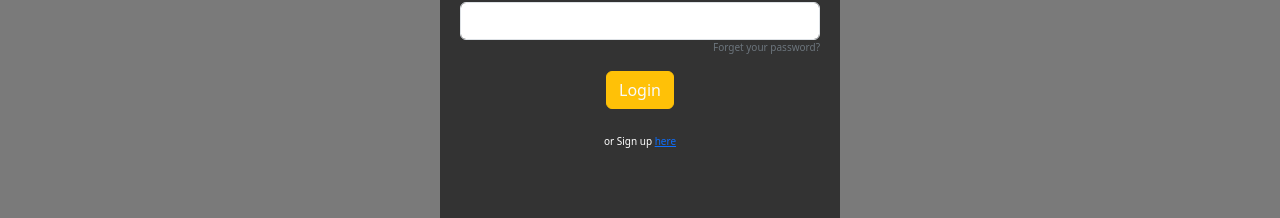
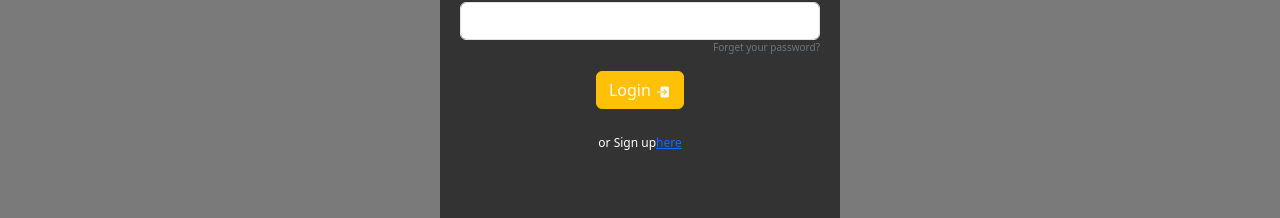
Before and after one commit to Saharat-GH/Register_App-master, a React (Vite) app: page /forgot in a window 1280 px wide. Both pictures are taken after a click on the button "Login". Shown: the part 344-562 px from the top of the page. Built offline with nearby package versions, Linux system fonts and the light colour scheme.

Commit message:
Fourth Commit 10/01

```diff
--- a/StyleComponent/Login.css
+++ b/StyleComponent/Login.css
@@ -53,7 +53,7 @@
     color: #ffc107 !important;
 }
 .signupbtn{
-    font-size: 10px;
+    font-size: 12px;
     display: flex;
     justify-content: center;
     margin-top:25px;
--- a/package.json
+++ b/package.json
@@ -15,6 +15,7 @@
     "match-sorter": "^6.3.1",
     "react": "^18.2.0",
     "react-dom": "^18.2.0",
+    "react-icons": "^5.0.0",
     "react-modal": "^3.16.1",
     "react-router-dom": "^6.21.1",
     "sort-by": "^1.2.0"
--- a/src/component/LoginPopup.jsx
+++ b/src/component/LoginPopup.jsx
@@ -3,15 +3,22 @@ import React, { useState } from "react";
 import "bootstrap/dist/css/bootstrap.min.css";
 import "../../StyleComponent/Login.css";
 import { NavLink } from "react-router-dom";
+import { IoLogIn } from "react-icons/io5";
+import { IoIosMail } from "react-icons/io";
 
 export default function LoginPopup({ showPopup, onClose }) {
   const [email, setEmail] = useState("");
   const [password, setPassword] = useState("");
+  const [login, setLogin] = useState(false);
 
   const handleLogin = () => {
     // Add your login logic here
-    console.log("Login clicked with email:", email, "and password:", password);
+    setLogin(true);
   };
+
+  const handleLogout = () => {
+    setLogin(false);
+  }
 
   const handleRegister = () => {
     // Add your register logic here
@@ -68,15 +75,14 @@ export default function LoginPopup({ showPopup, onClose }) {
 
             <button
               type="button"
-              className="btn btn-warning text-light"
+              className="btn btn-warning text-light link-dark"
               onClick={handleLogin}
             >
-              Login
+              Login <IoLogIn />
             </button>
             <div className="signupbtn">
               <p href="#">
-                {" "}
-                or Sign up{" "}
+                or Sign up
                 <span>
                   <a href="#">here</a>
                 </span>
--- a/src/component/navBar.jsx
+++ b/src/component/navBar.jsx
@@ -48,7 +48,7 @@ export default function NavBar() {
             >
               Login
             </button>
-            {login && <LoginPopup showPopup={login} onClose={closeLogin} />}
+            {login && <LoginPopup showPopup={login} onClick={openLogin} onClose={closeLogin} />}
             <button
               type="button"
               className="btn btn-warning text-light link-dark "
```
Also changed, not shown: src/assets/person-circle.svg (added), 1 other file (tests, documents, lock files or other folders).
